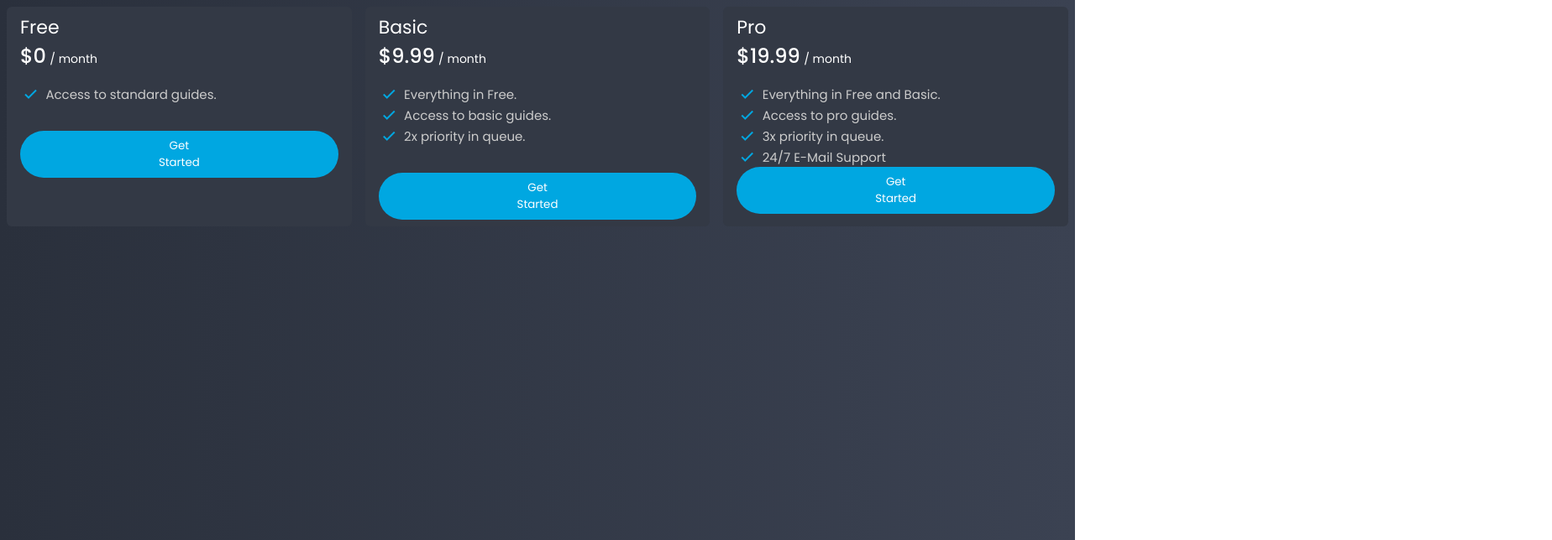
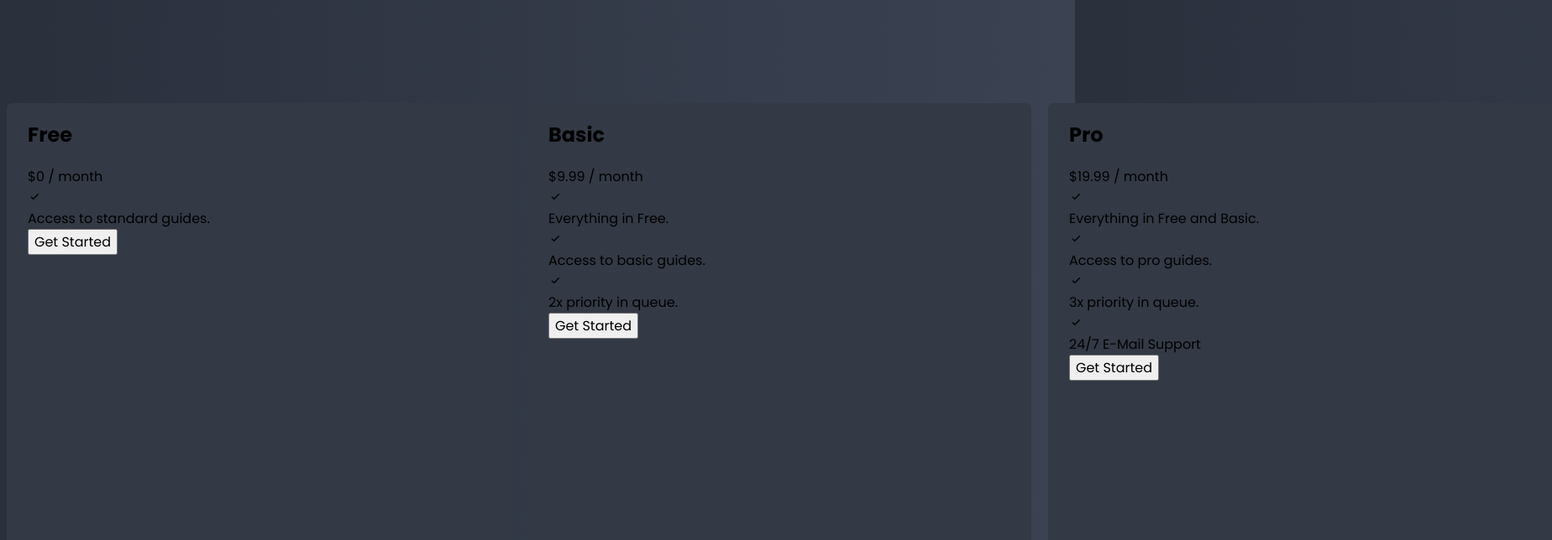
Before and after one commit to alihexon/basic-pricing-list-ui, a plain HTML site: page index.html in a window 1280 px wide. Shown: the top 644 px of the page at 84% size, 1848 px wide, since content can reach past the window. Drawn offline with nearby package versions, Linux system fonts and the light colour scheme.

```diff
--- a/style.css
+++ b/style.css
@@ -1,4 +1,4 @@
-@import url('https://fonts.googleapis.com/css2?family=Poppins:wght@300;400;500;600;700&display=swap');
+@import url("https://fonts.googleapis.com/css2?family=Poppins:wght@300;400;500;600;700&display=swap");
 
 :root {
   --bg1-clr: #3b4252;
@@ -6,7 +6,6 @@
   --dbg-clr: #333945;
   --h-clr: #ffffff;
   --p-clr: #cccccc;
-  --i-clr: #00a7e1;
   --o-clr: #cccccc;
   --btn-txt-clr: #ffffff;
   --btn-clr: #00a7e1;
@@ -22,72 +21,27 @@
 }
 
 .container {
-  display: flex;
-  gap: 1rem;
+  width: 100%;
+  min-height: 100vh;
+  margin: 0 auto;
+  align-items: center;
+  display: grid;
+  grid-template-columns: 1fr 1fr 1fr;
+  column-gap: 20px;
 }
 
 .pricing {
   background-color: var(--dbg-clr);
-  padding: 0.5rem 1rem;
+  width: 550px;
+  min-height: 550px;
+  padding: 0 25px 20px 25px;
   border-radius: 6px;
 }
 
-.pricing-title {
-  font-size: 22px;
-  font-weight: 400;
-  color: var(--h-clr);
-  margin: 0;
+.start-btn {
+  font-size: 16px;
+  /* position: static;
+  left: 0;
+  right: 0;
+  bottom: 20px; */
 }
-
-.price-con {
-  margin: 0 0 0.5rem 0;
-  color: var(--h-clr);
-}
-
-.price {
-  font-size: 24px;
-  font-weight: 500;
-}
-
-.per {
-  font-size: 14px;
-}
-
-
-
-.options {
-  margin-top: 1rem;
-  display: flex;
-  flex-direction: column;
-  gap: 1px;
-}
-
-.option {
-  display: flex;
-  align-items: center;
-  gap: 0.4rem;
-}
-
-.option i {
-  font-size: 24px;
-  color: var(--i-clr);
-}
-
-.option div {
-  font-size: 15px;
-  color: var(--o-clr);
-}
-
-.btn-con {
-  display: flex;
-  justify-content: center;
-  margin-top: 2rem;
-}
-
-.start-btn {
-  background-color: var(--btn-clr);
-  color: var(--btn-txt-clr);
-  padding: 0.5rem 10rem;
-  border: none;
-  border-radius: 60rem;
-}
```
